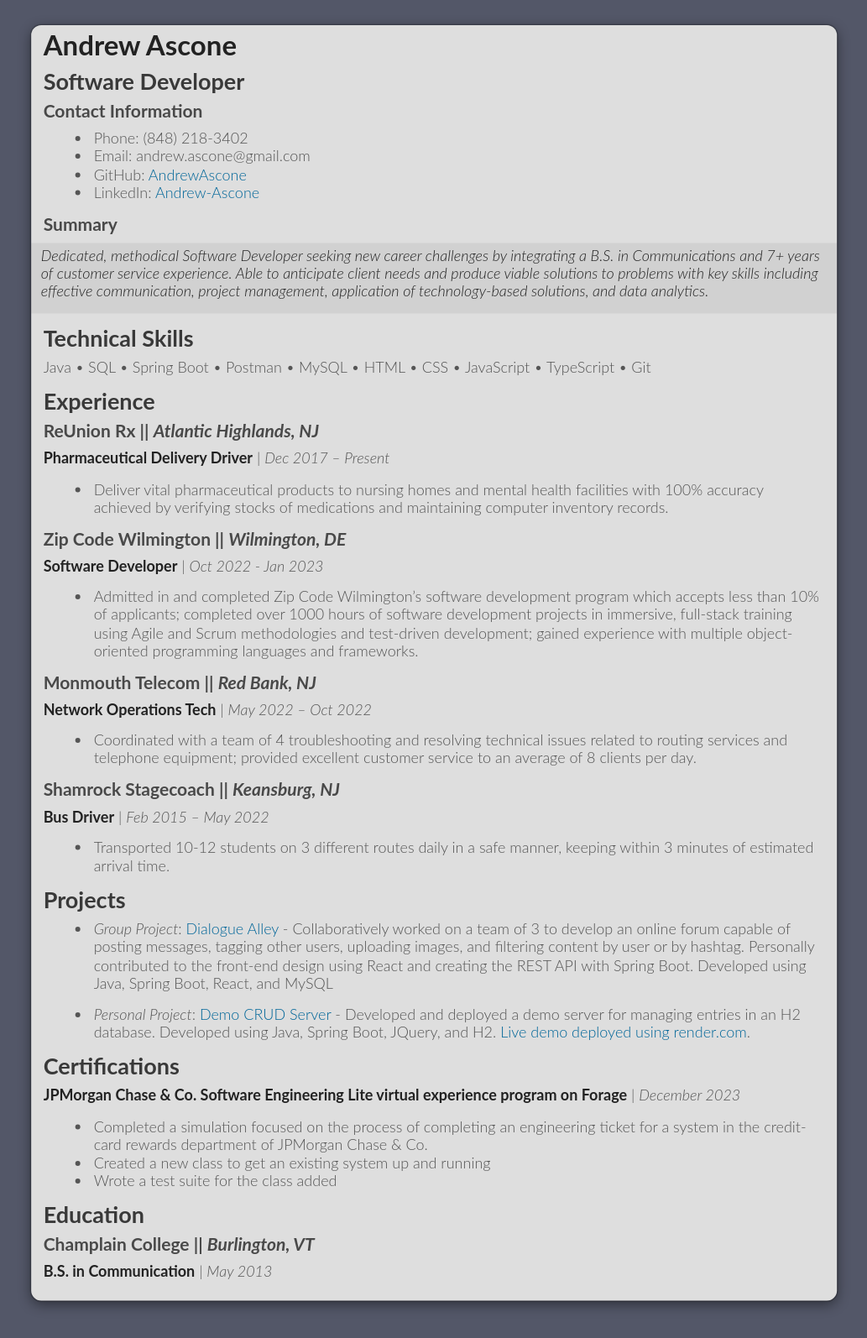
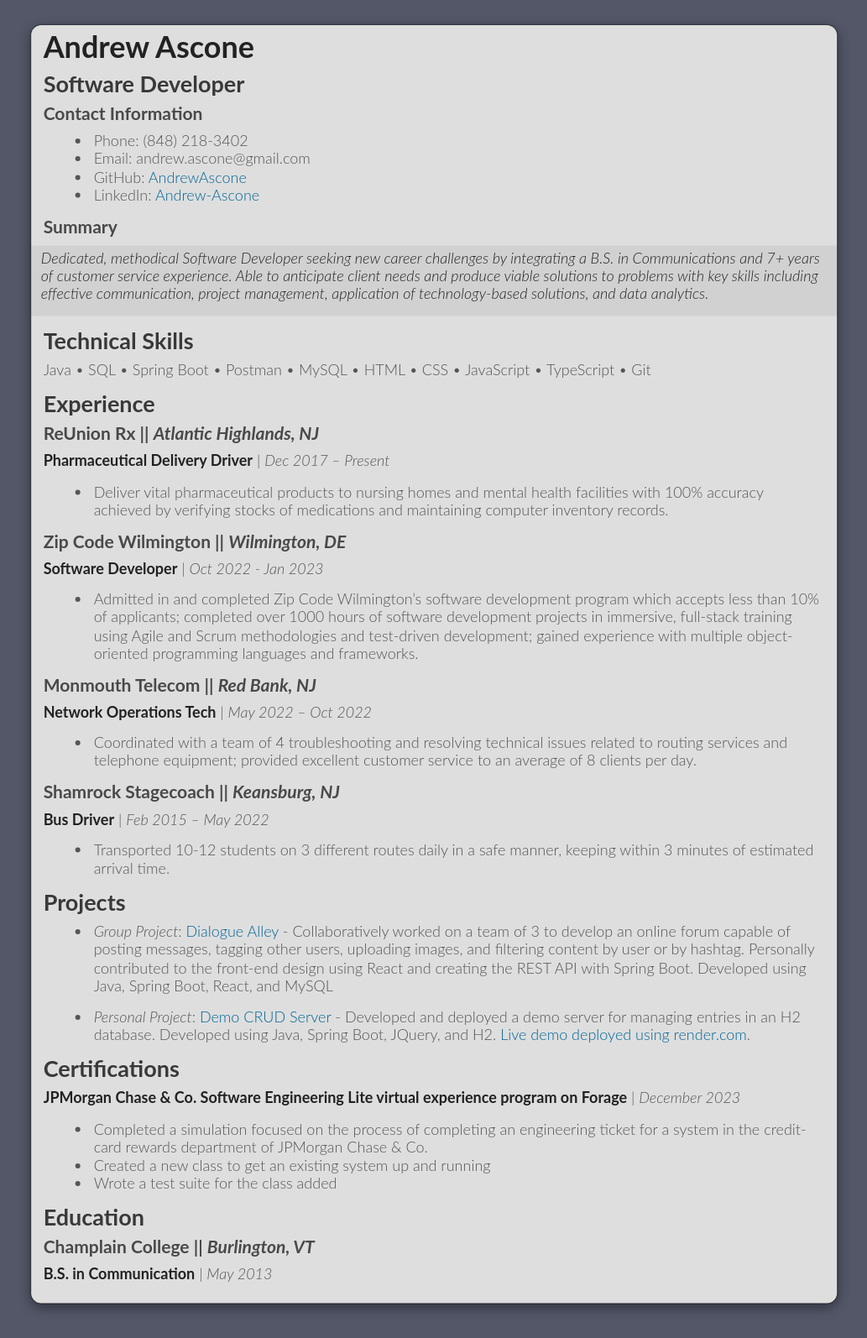
Before and after one commit to AndrewAscone/AndrewAscone, a Jekyll site: the page built from index.md, in a window 1280 px wide. Shown: the whole page at 84% size, without its empty margins (123-1156 px from the left). Built offline with Jekyll 4.4.1, drawn with Linux system fonts in a browser that asks for light colours; our own code applies the rules of GitHub Pages for plain Markdown files; the repository's description, which GitHub fills in, is left out.

Commit message:
More text size changes

```diff
--- a/assets/css/style.css
+++ b/assets/css/style.css
@@ -150,7 +150,7 @@ html {
 body {
   padding: 20px 0;
   margin: 0;
-  font: 13.5px/1.2 Lato, "Helvetica Neue", Helvetica, Arial, sans-serif;
+  font: 15px/1.2 Lato, "Helvetica Neue", Helvetica, Arial, sans-serif;
   color: #555;
   font-weight: 300;
   background: inline-image("checker.png") fixed;
@@ -198,7 +198,7 @@ header {
 header h1 {
   margin: 0;
   padding: 0;
-  font-size: 18px;
+  font-size: 20px;
   line-height: 1.1;
   color: #069;
   text-shadow: rgba(255, 255, 255, 0.9) 0 1px 0;
@@ -338,7 +338,7 @@ h3 {
 }
 
 h1 {
-  font-size: 22px;
+  font-size: 24px;
 }
 
 h2 {
```
